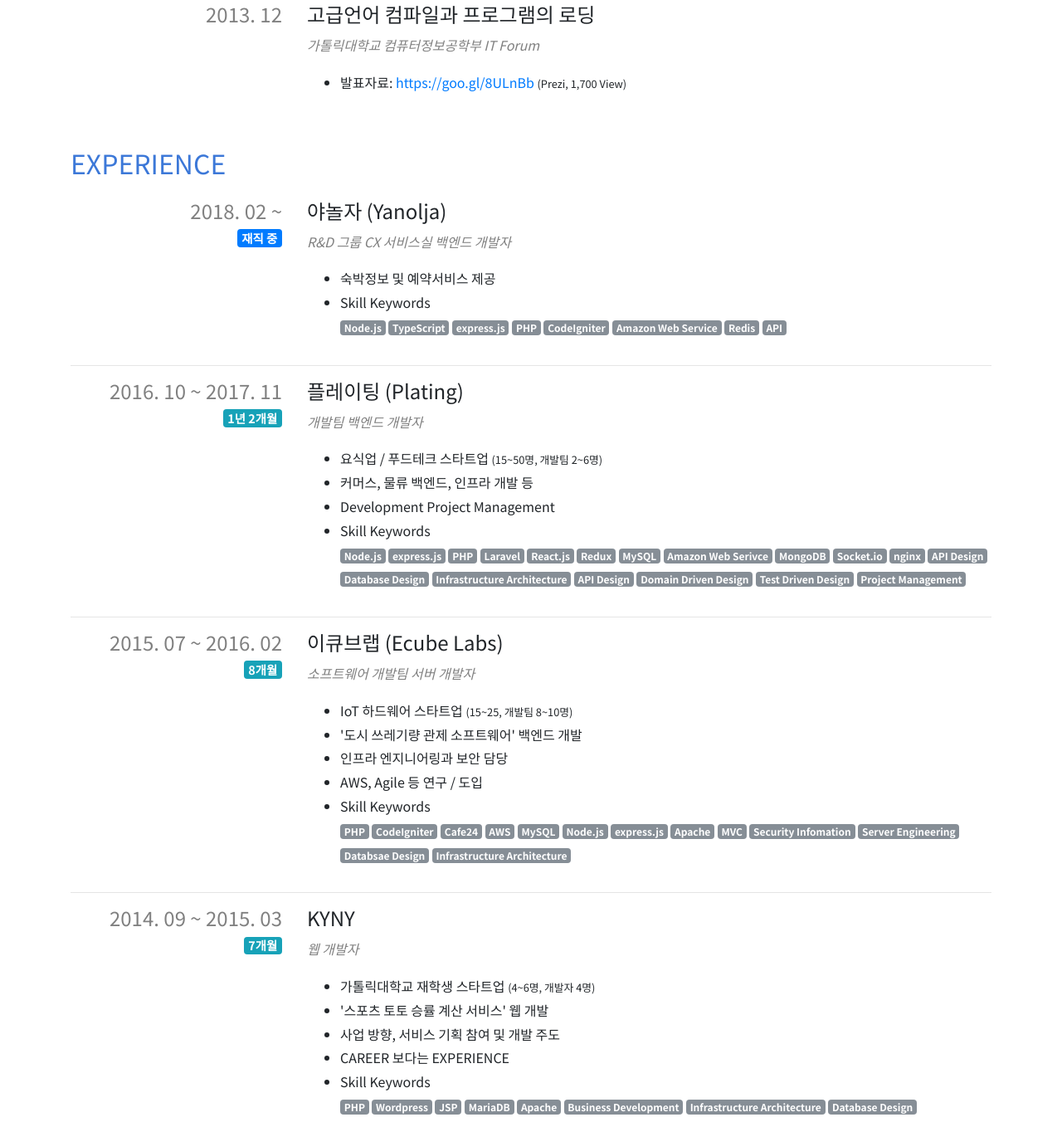
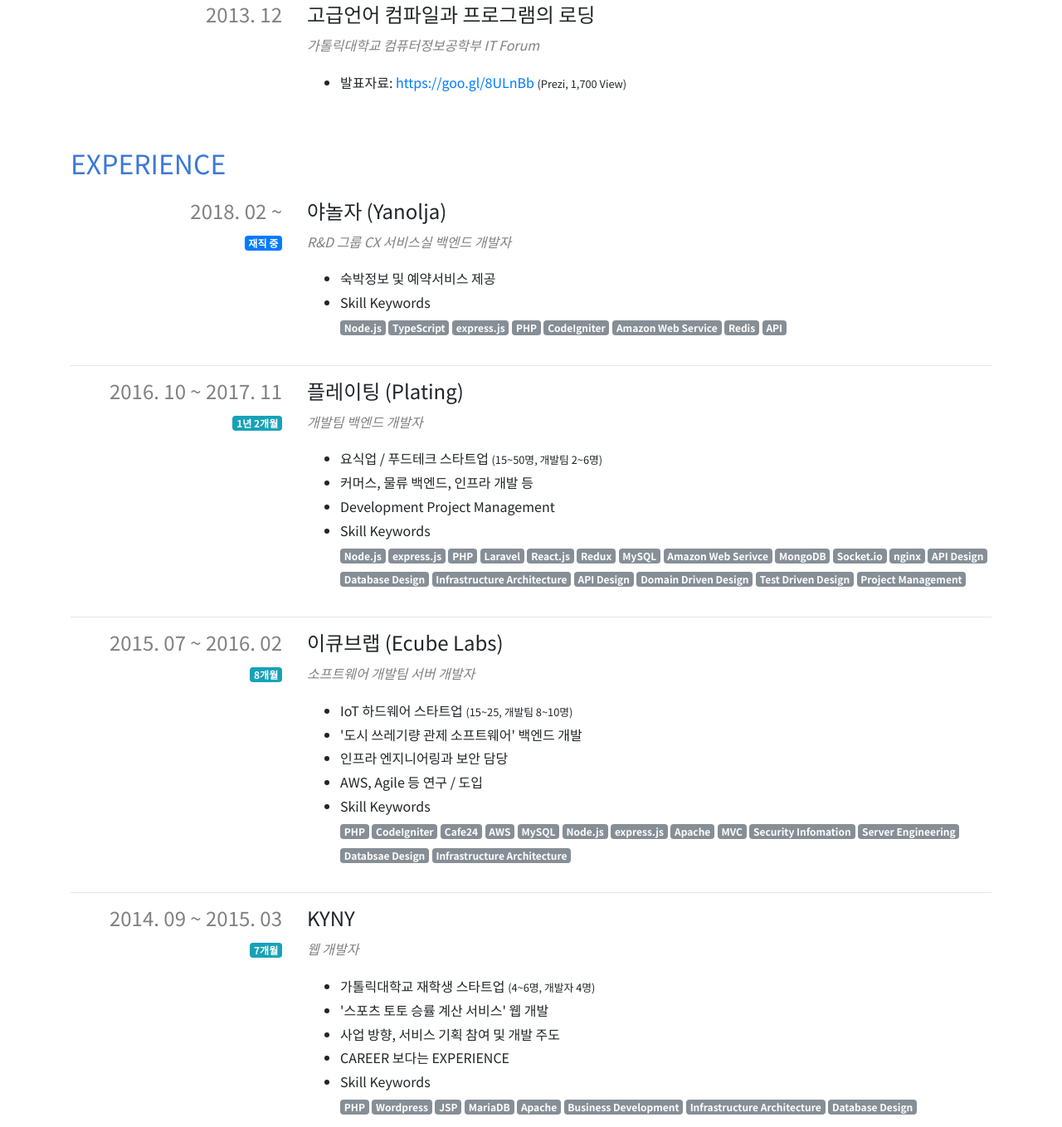
Before and after one commit to uyu423/resume-legacy, a website: page index.html in a window 1280 px wide. Shown: the part 2804-4162 px from the top of the page at 83% size. Drawn offline with nearby package versions, Linux system fonts and the light colour scheme.

Commit message:
Experience 날짜, 근속 기간 재정렬

```diff
--- a/index.html
+++ b/index.html
@@ -478,7 +478,14 @@
 
               <div class="row">
                 <div class="col-md-3 col-12 text-md-right">
-                  <h4 class="gray">2018. 02 ~<br /><small><span class="badge badge-primary">재직 중</span> </small></h4>
+                  <div class="row">
+                    <div class="col-md-12 col">
+                      <h4 class="gray">2018. 02 ~<br /></h4>
+                    </div>
+                    <div class="col-md-12 col-3 text-center text-md-right">
+                        <span class="badge badge-primary">재직 중</span>
+                    </div>
+                  </div>
                 </div>
                 <div class="col-md-9 col-12">
                   <h4>야놀자 (Yanolja)</h4>
@@ -503,7 +510,14 @@
 
               <div class="row">
                 <div class="col-md-3 col-12 text-md-right">
-                  <h4 class="gray">2016. 10 ~ 2017. 11 <br /><small><span class="badge badge-info">1년 2개월</span> </small></h4>
+                  <div class="row">
+                    <div class="col-md-12 col">
+                      <h4 class="gray">2016. 10 ~ 2017. 11<br /></h4>
+                    </div>
+                    <div class="col-md-12 col-3 text-center text-md-right">
+                        <span class="badge badge-info">1년 2개월</span>
+                    </div>
+                  </div>
                 </div>
                 <div class="col-md-9 col-12">
                   <h4>플레이팅 (Plating)</h4>
@@ -540,7 +554,14 @@
 
               <div class="row">
                 <div class="col-md-3 col-12 text-md-right">
-                  <h4 class="gray">2015. 07 ~ 2016. 02 <br /><small><span class="badge badge-info">8개월</span> </small></h4>
+                  <div class="row">
+                    <div class="col-md-12 col">
+                      <h4 class="gray">2015. 07 ~ 2016. 02<br /></h4>
+                    </div>
+                    <div class="col-md-12 col-3 text-center text-md-right">
+                        <span class="badge badge-info">8개월</span>
+                    </div>
+                  </div>
                 </div>
                 <div class="col-md-9 col-12">
                   <h4>이큐브랩 (Ecube Labs)</h4>
@@ -573,7 +594,14 @@
 
               <div class="row">
                 <div class="col-md-3 col-12 text-md-right">
-                  <h4 class="gray">2014. 09 ~ 2015. 03 <br /><small><span class="badge badge-info">7개월</span> </small></h4>
+                  <div class="row">
+                    <div class="col-md-12 col">
+                      <h4 class="gray">2014. 09 ~ 2015. 03<br /></h4>
+                    </div>
+                    <div class="col-md-12 col-3 text-center text-md-right">
+                        <span class="badge badge-info">7개월</span>
+                    </div>
+                  </div>
                 </div>
                 <div class="col-md-9 col-12">
                   <h4>KYNY</h4>
```
